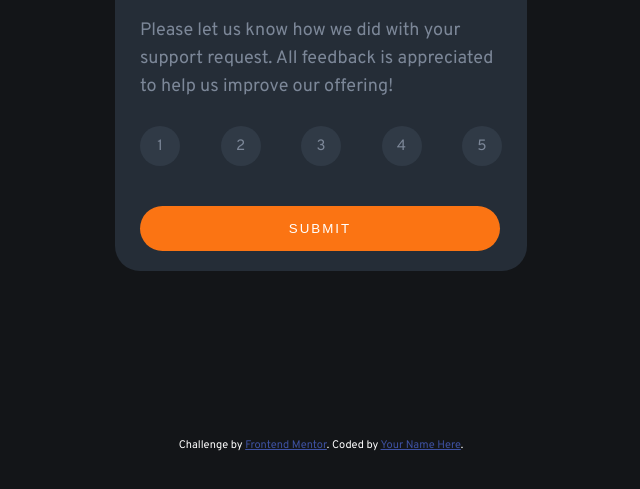
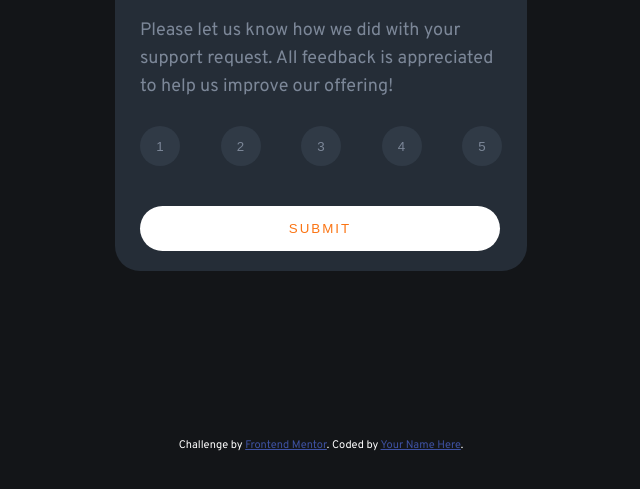
Before and after one commit to LubomiiirV/interactive-rating-component-main, a plain HTML site: page index.html in a window 1280 px wide. Both pictures are taken after a click on the button "SUBMIT". Shown: the part 311-800 px from the top of the page, without its empty margins (319-959 px from the left). Drawn offline with Linux system fonts and the light colour scheme.

Commit message:
minor changes

```diff
--- a/index.html
+++ b/index.html
@@ -25,7 +25,7 @@
   <body>
     <main class="content">
       <!-- Rating state start -->
-      <div class="first">
+      <div class="first" id="first">
         <div class="star">
           <img class="star-orange" src="./images/icon-star.svg" alt="star" />
         </div>
@@ -39,13 +39,13 @@
           </p>
         </div>
         <div class="numbers">
-          <div class="num">1</div>
-          <div class="num">2</div>
-          <div class="num">3</div>
-          <div class="num">4</div>
-          <div class="num">5</div>
+          <button class="num">1</button>
+          <button class="num">2</button>
+          <button class="num">3</button>
+          <button class="num">4</button>
+          <button class="num">5</button>
         </div>
-        <button class="submit">SUBMIT</button>
+        <button class="submit" onclick="click">SUBMIT</button>
       </div>
 
       <div class="second">
@@ -53,7 +53,9 @@
           <img src="./images/illustration-thank-you.svg" alt="thank-you" />
         </div>
         <div class="selected">
-          <p class="you-selected">You selected 4 out of 5</p>
+          <p class="you-selected">
+            You selected <span class="number"></span> out of 5
+          </p>
         </div>
         <div>
           <h2>Thank you!</h2>
--- a/styles/main.css
+++ b/styles/main.css
@@ -18,6 +18,7 @@ body {
   background-color: var(--body-bg-color);
   font-size: 15px;
   font-family: 'Overpass', sans-serif;
+  text-align: center;
 }
 
 .content {
@@ -31,6 +32,10 @@ body {
 .first,
 .second {
   padding: 25px 25px;
+}
+
+.first {
+  text-align: left;
 }
 
 .heading {
@@ -90,6 +95,7 @@ p {
   padding: 10px 0 25px 0;
   font-size: 18px;
   line-height: 28px;
+
 }
 
 button {
@@ -100,7 +106,8 @@ button {
   padding: 5px 10px;
 }
 
-button:hover {
+button:hover,
+:focus {
   background-color: white;
   color: var(--orange-color);
 }
@@ -112,9 +119,12 @@ button:hover {
   letter-spacing: 2px;
 }
 
+.first {
+  display: block;
+}
+
 .second {
   display: none;
-  text-align: center;
 }
 
 .image {
```
